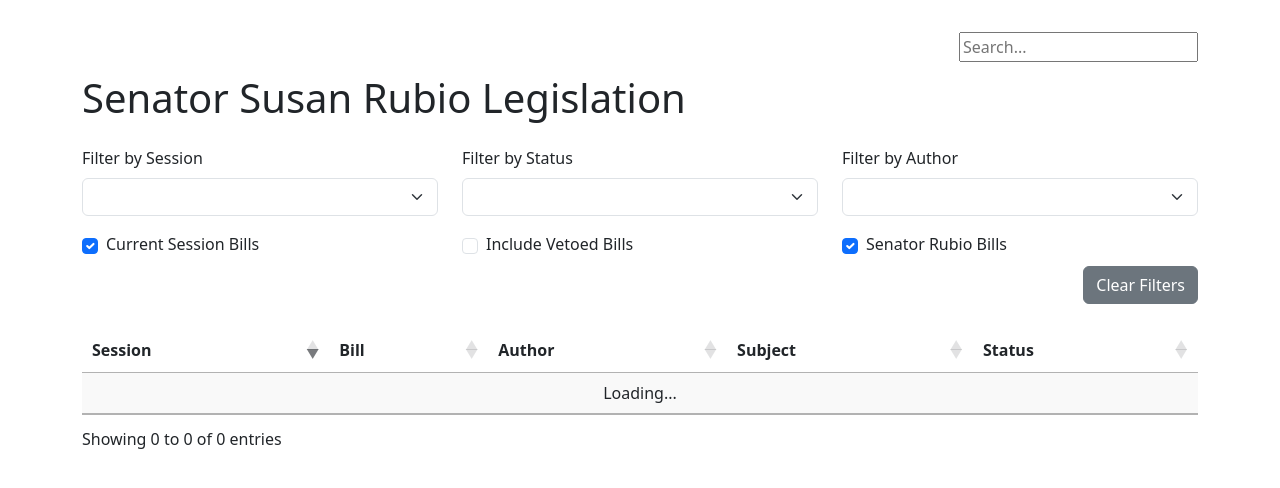
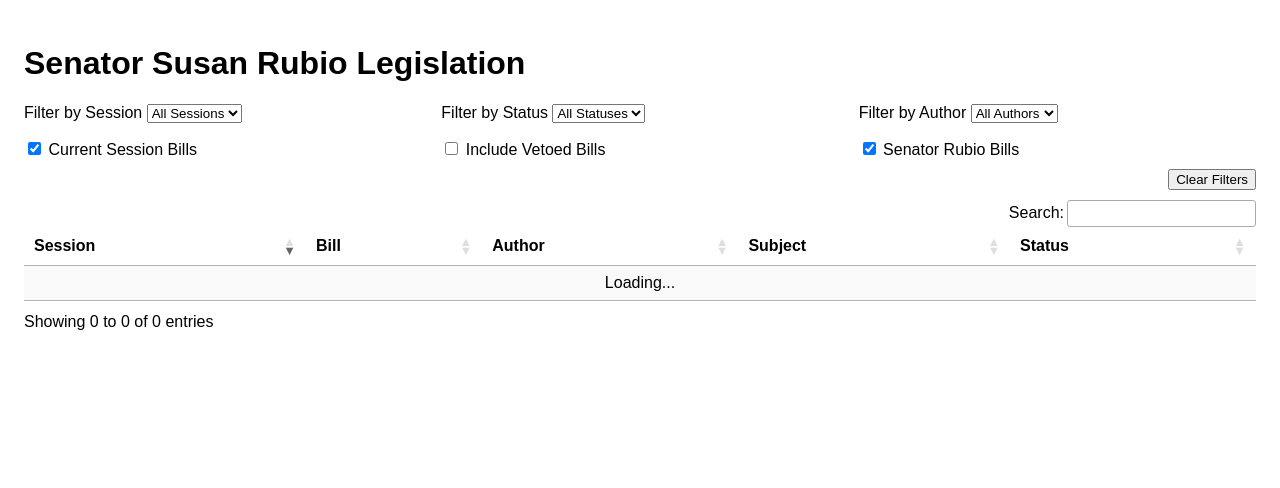
Before and after one commit to brianrwheatley/rubio-bills, a Flask app: page / in a window 1280 px wide. Shown: the top 488 px of the page. Run offline with Flask 3, Linux system fonts and the light colour scheme; data that the repository does not hold is empty; some libraries are stand-ins or nearby versions.

Commit message:
Add files via upload
i don't even know man

```diff
--- a/templates/index.html
+++ b/templates/index.html
@@ -1,198 +1,146 @@
 <!DOCTYPE html>
 <html lang="en">
 <head>
-  <meta content="width=device-width, initial-scale=1.0" name="viewport"/>
-  <meta charset="utf-8"/>
-  <title>
-   Senator Susan Rubio Legislation
-  </title>
-  <link href="https://cdn.jsdelivr.net/npm/bootstrap@5.3.0/dist/css/bootstrap.min.css" rel="stylesheet"/>
-  <link href="https://cdn.datatables.net/1.13.4/css/jquery.dataTables.min.css" rel="stylesheet"/>
+  <meta charset="UTF-8" />
+  <meta name="viewport" content="width=device-width, initial-scale=1.0, maximum-scale=1.0, user-scalable=no" />
+  <title>Senator Susan Rubio Legislation</title>
+  <link rel="stylesheet" href="https://cdn.datatables.net/1.13.4/css/jquery.dataTables.min.css" />
   <style>
-   body { padding: 2rem; }
-
-    tr.highlight-current td {
-      background-color: #dff8df !important;
-    }
-    tr.highlight-nonrubio-current td {
-      background-color: #fffef9 !important;
-    }
-    tr.highlight-vetoed td {
-      background-color: #ffecec !important;
+    body {
+      margin: 0;
+      padding: 0;
+      font-family: Arial, sans-serif;
     }
 
-    /* Disable alternating row stripe color unless highlighted */
-    table.dataTable tbody tr:not(.highlight-current):not(.highlight-vetoed):not(.highlight-nonrubio-current) td {
-      background-color: transparent !important;
+    .container {
+      padding: 24px;
     }
 
-    .form-check {
+    .filters-row, .checkboxes-row, .clear-row {
       display: flex;
+      flex-wrap: wrap;
+      gap: 20px;
       align-items: center;
-      gap: 0.5rem;
-    }
-    .checkbox-label {
-      margin: 0;
-    }
-    #customSearchContainer {
-      text-align: right;
-      margin-bottom: 0.75rem;
-    }
-    div.dataTables_filter {
-      display: none !important;
+      margin-bottom: 10px;
     }
 
-/* Mobile-responsive layout */
-
-@media (max-width: 768px) {
-  .container {
-    padding: 0 0.1rem;
+    .filters-row > div,
+    .checkboxes-row > div,
+    .clear-row > div {
+      flex: 1;
     }
 
-  body, table {
-    font-size: 12.5px;
+    .checkboxes-row {
+      justify-content: space-between;
     }
 
-  table.dataTable td {
-    white-space: normal;
-    word-break: break-word;
+    .clear-row {
+      justify-content: flex-end;
     }
 
-  .filter-row {
-    flex-direction: column;
-    align-items: stretch;
+    .mobile-adjust {
+      margin-bottom: 6px;
     }
 
-  .filter-group {
-    width: 100%;
-    margin-bottom: 1rem;
+    table.dataTable {
+      width: 100% !important;
     }
 
-  .checkbox-row {
+    @media screen and (max-width: 768px) {
+      body {
+        padding-left: 4px;
+        padding-right: 4px;
+        font-size: 16px;
+      }
+
+      #billsTable_wrapper {
+        transform: scale(0.9);
+        transform-origin: top left;
+      }
+
+      table.dataTable {
+        width: auto !important;
+      }
+
+      .filters-row, .checkboxes-row, .clear-row {
         flex-direction: column;
         align-items: flex-start;
-    gap: 0.5rem;
       }
 
-  .search-bar {
-    width: 100%;
-    margin-bottom: 1rem;
+      .clear-row {
+        align-items: flex-end;
+      }
     }
 
-  .clear-btn-container {
-    text-align: right;
-    width: 100%;
+    .highlight-current {
+      background-color: #d5f5d5 !important;
     }
+
+    .highlight-nonrubio-current {
+      background-color: #fff9d6 !important;
+    }
+
+    .highlight-vetoed {
+      background-color: #f8d7da !important;
+    }
+
+    table.dataTable tbody tr.odd td,
+    table.dataTable tbody tr.even td {
+      background-color: transparent !important;
     }
   </style>
 </head>
 <body>
   <div class="container">
-   <div id="customSearchContainer">
-   </div>
-   <h1 class="mb-4">
-    Senator Susan Rubio Legislation
-   </h1>
-   <!-- FILTER ROW -->
-   <div class="row mb-3 align-items-end">
-    <div class="col-md-4">
-     <label class="form-label">
-      Filter by Session
-     </label>
-     <select class="form-select" id="sessionFilter">
+    <h1>Senator Susan Rubio Legislation</h1>
+
+    <div class="filters-row">
+      <div>
+        <label for="sessionFilter">Filter by Session</label>
+        <select id="sessionFilter" class="mobile-adjust">
+          <option value="">All Sessions</option>
         </select>
       </div>
-    <div class="col-md-4">
-     <label class="form-label">
-      Filter by Status
-     </label>
-     <select class="form-select" id="statusFilter">
+      <div>
+        <label for="statusFilter">Filter by Status</label>
+        <select id="statusFilter" class="mobile-adjust">
+          <option value="">All Statuses</option>
         </select>
       </div>
-    <div class="col-md-4">
-     <label class="form-label">
-      Filter by Author
-     </label>
-     <select class="form-select" id="authorFilter">
+      <div>
+        <label for="authorFilter">Filter by Author</label>
+        <select id="authorFilter" class="mobile-adjust">
+          <option value="">All Authors</option>
         </select>
       </div>
     </div>
-   <!-- CHECKBOX ROW -->
-   <div class="row mb-2 align-items-center">
-    <div class="col-md-4">
-     <div class="form-check">
-      <input checked="" class="form-check-input" id="rubioCurrentToggle" type="checkbox"/>
-      <label class="form-check-label checkbox-label" for="rubioCurrentToggle">
-       Current Session Bills
-      </label>
+
+    <div class="checkboxes-row">
+      <div><input type="checkbox" id="currentSessionCheckbox" checked /> Current Session Bills</div>
+      <div><input type="checkbox" id="vetoedCheckbox" /> Include Vetoed Bills</div>
+      <div><input type="checkbox" id="rubioCheckbox" checked /> Senator Rubio Bills</div>
     </div>
+
+    <div class="clear-row">
+      <button id="clearFilters">Clear Filters</button>
     </div>
-    <div class="col-md-4">
-     <div class="form-check">
-      <input class="form-check-input" id="vetoedToggle" type="checkbox"/>
-      <label class="form-check-label checkbox-label" for="vetoedToggle">
-       Include Vetoed Bills
-      </label>
-     </div>
-    </div>
-    <div class="col-md-4">
-     <div class="form-check">
-      <input checked="" class="form-check-input" id="rubioAuthorToggle" type="checkbox"/>
-      <label class="form-check-label checkbox-label" for="rubioAuthorToggle">
-       Senator Rubio Bills
-      </label>
-     </div>
-    </div>
-   </div>
-   <!-- CLEAR FILTER BUTTON ROW -->
-   <div class="row mb-4">
-    <div class="col text-end">
-     <button class="btn btn-secondary" id="clearFilters">
-      Clear Filters
-     </button>
-    </div>
-   </div>
-   <div class="table-responsive">
-    <table class="display table" id="billsTable">
+
+    <table id="billsTable" class="display">
       <thead>
         <tr>
-       <th>
-        Session
-       </th>
-       <th>
-        Bill
-       </th>
-       <th>
-        Author
-       </th>
-       <th>
-        Subject
-       </th>
-       <th>
-        Status
-       </th>
+          <th>Session</th>
+          <th>Bill</th>
+          <th>Author</th>
+          <th>Subject</th>
+          <th>Status</th>
         </tr>
       </thead>
+      <tbody></tbody>
     </table>
   </div>
-  </div>
-  <script src="https://code.jquery.com/jquery-3.6.0.min.js">
-  </script>
-  <script src="https://cdn.datatables.net/1.13.4/js/jquery.dataTables.min.js">
-  </script>
-  <script>
-   $(document).ready(function () {
-      const observer = new MutationObserver(() => {
-        const searchInput = $('#billsTable_filter input');
-        if (searchInput.length && $('#customSearchContainer input').length === 0) {
-          searchInput.attr('placeholder', 'Search...');
-          $('#customSearchContainer').append(searchInput);
-        }
-      });
-      observer.observe(document.body, { childList: true, subtree: true });
-    });
-  </script>
-  <script src="/static/js/table.js">
-  </script>
+
+  <script src="https://code.jquery.com/jquery-3.6.0.min.js"></script>
+  <script src="https://cdn.datatables.net/1.13.4/js/jquery.dataTables.min.js"></script>
+  <script src="/static/js/table.js"></script>
 </body>
 </html>
```
Lines whose indentation alone changed are shown as unchanged.
